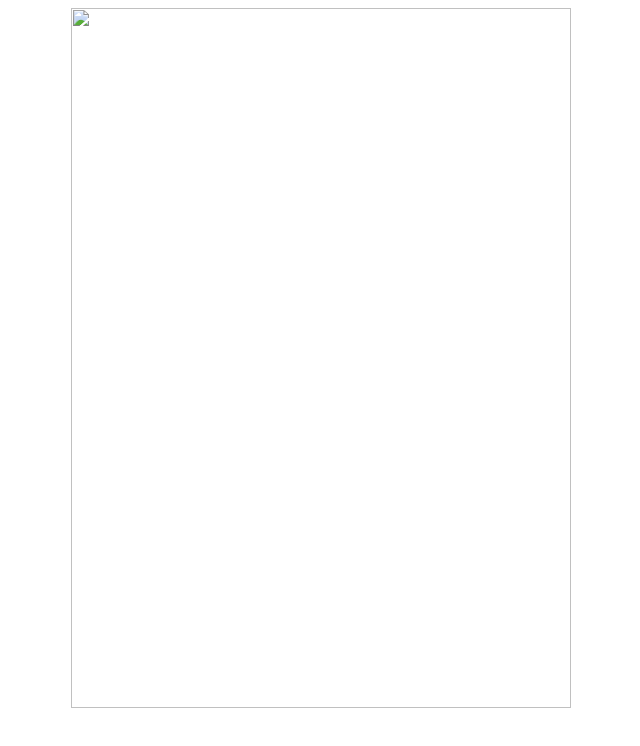
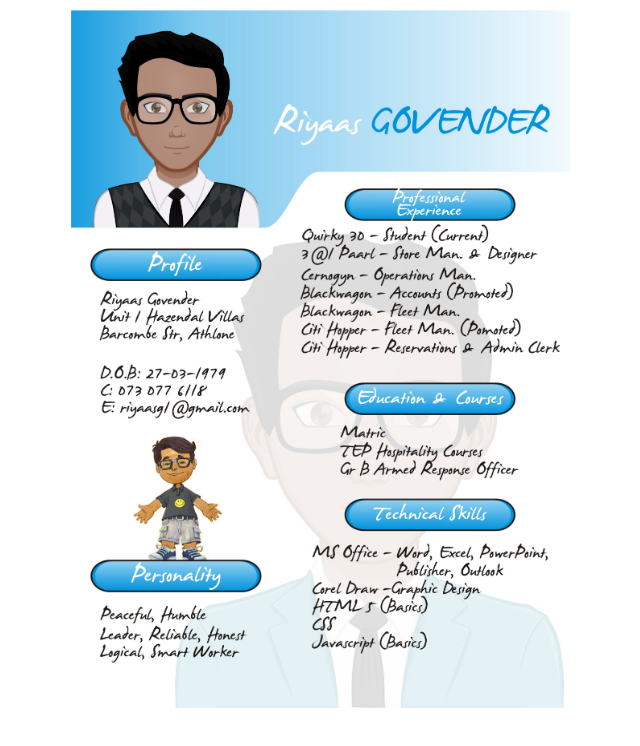
Before and after one commit to RiyaasG/My_Profile, a plain HTML site: page index.html in a window 1280 px wide. Shown: the whole page, without its empty margins (319-959 px from the left). Drawn offline with Linux system fonts and the light colour scheme; the site is published under a folder, as on GitHub Pages, so addresses that start at the root find nothing.

Commit message:
Update index.html

```diff
--- a/index.html
+++ b/index.html
@@ -9,7 +9,7 @@
   </style>
 </head>
 <body>
-  <center><img src="/Profile - Riyaas Govender.jpg"></center>
+  <center><img src="Profile - Riyaas Govender.jpg"></center>
 
 </body>
 </html>
```
